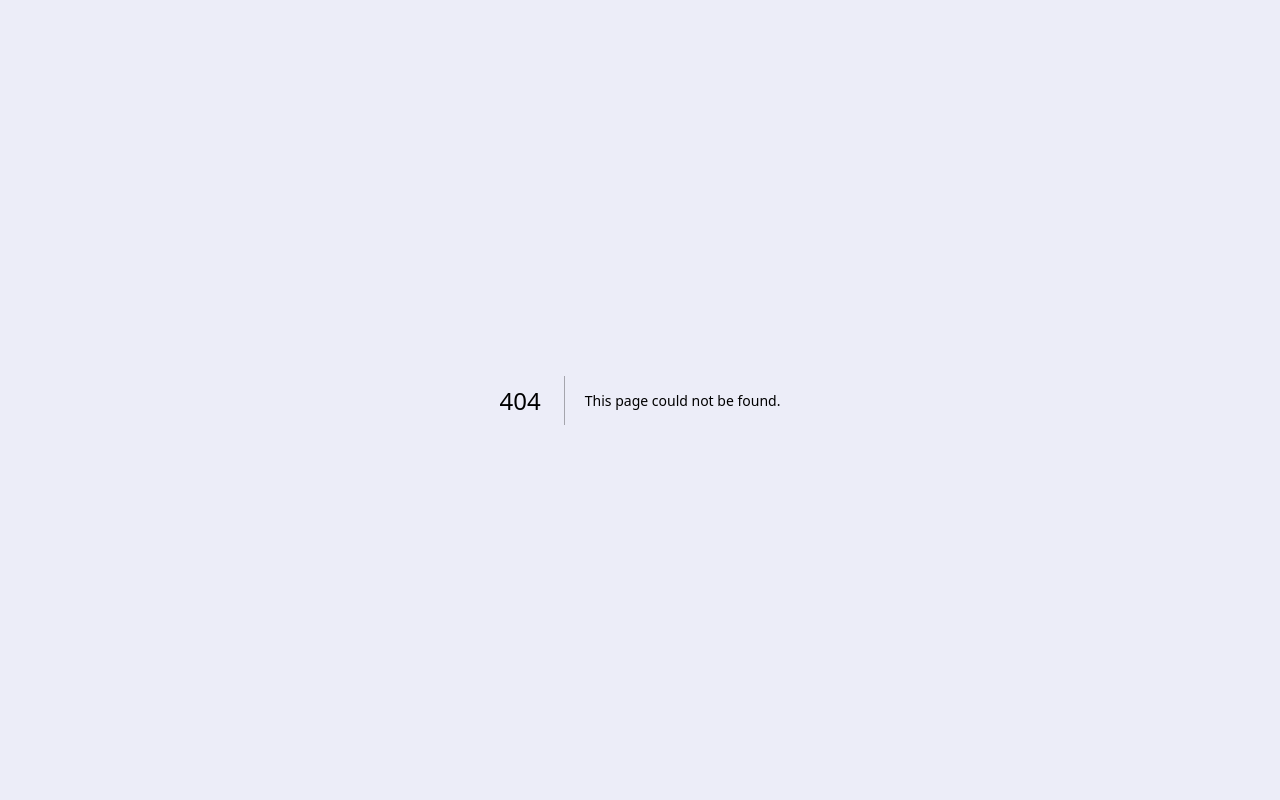
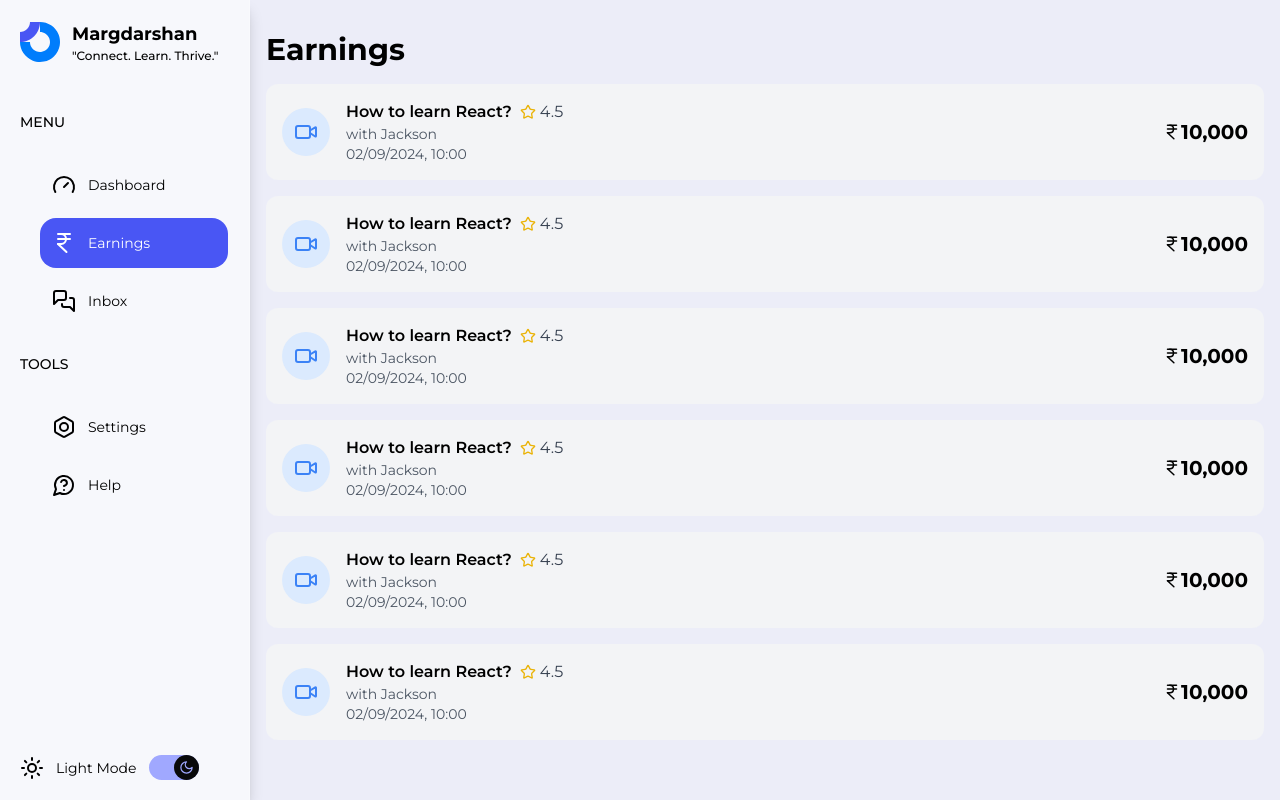
Before and after one commit to SahilSuman1011/margdarshan-life, a Next.js app: page /mentor/earnings in a window 1280 px wide. Before the commit this address had no page. Built offline with nearby package versions, Linux system fonts and the light colour scheme.

Commit message:
Add earnings page

```diff
--- a/src/app/(mentor-routes)/(sidebar_routes)/mentor/dashboard/components/mentor_greetings.jsx
+++ b/src/app/(mentor-routes)/(sidebar_routes)/mentor/dashboard/components/mentor_greetings.jsx
@@ -1,12 +1,15 @@
 "use client"
 
-import { Avatar } from "@mui/material"
+import { Avatar, Rating } from "@mui/material"
 import { Bell, Search } from "lucide-react"
 
-export default function MentorGreetings() {
+export default function MentorGreetings({ rating }) {
   return (
     <div className="flex items-center w-full justify-between">
-      <h1 className="text-3xl font-bold">Welcome Back Mentor!</h1>
+      <div className="flex items-center gap-4">
+        <h1 className="text-3xl font-bold">Welcome Back Mentor!</h1>
+        <Rating value={rating} readOnly precision={0.5} />
+      </div>
       <div className="flex items-center gap-3">
         <div className="bg-white rounded-full p-2 h-[40px] flex items-center justify-center w-[40px]">
           <Search size={20} />
--- a/src/app/(mentor-routes)/(sidebar_routes)/mentor/dashboard/page.jsx
+++ b/src/app/(mentor-routes)/(sidebar_routes)/mentor/dashboard/page.jsx
@@ -36,7 +36,7 @@ export default function Home() {
 
   return (
     <div className="px-4 py-8 flex flex-col h-full gap-4">
-      <MentorGreetings />
+      <MentorGreetings rating={4.5} />
       <div className="flex flex-row gap-8 h-full justify-between">
         <div className="flex flex-col gap-4">
           <div className="flex flex-row gap-4">
--- /dev/null
+++ b/src/app/(mentor-routes)/(sidebar_routes)/mentor/earnings/page.jsx
@@ -0,0 +1,82 @@
+import SingleEarning from "./single_earning"
+
+export default function Earnings() {
+  const earningsData = [
+    {
+      type: "video",
+      studentName: "Jackson",
+      sessionTitle: "How to learn React?",
+      date: "02/09/2024",
+      time: "10:00",
+      rating: 4.5,
+      amount: "10,000",
+    },
+    {
+      type: "video",
+      studentName: "Jackson",
+      sessionTitle: "How to learn React?",
+      date: "02/09/2024",
+      time: "10:00",
+      rating: 4.5,
+      amount: "10,000",
+    },
+    {
+      type: "video",
+      studentName: "Jackson",
+      sessionTitle: "How to learn React?",
+      date: "02/09/2024",
+      time: "10:00",
+      rating: 4.5,
+      amount: "10,000",
+    },
+    {
+      type: "video",
+      studentName: "Jackson",
+      sessionTitle: "How to learn React?",
+      date: "02/09/2024",
+      time: "10:00",
+      rating: 4.5,
+      amount: "10,000",
+    },
+    {
+      type: "video",
+      studentName: "Jackson",
+      sessionTitle: "How to learn React?",
+      date: "02/09/2024",
+      time: "10:00",
+      rating: 4.5,
+      amount: "10,000",
+    },
+    {
+      type: "video",
+      studentName: "Jackson",
+      sessionTitle: "How to learn React?",
+      date: "02/09/2024",
+      time: "10:00",
+      rating: 4.5,
+      amount: "10,000",
+    },
+
+    // Add more earnings data objects here
+  ]
+
+  return (
+    <div className="px-4 py-8 flex flex-col h-full gap-4">
+      <h1 className="text-3xl font-bold">Earnings</h1>
+      <div className="flex flex-col w-full h-full overflow-y-auto">
+        {earningsData.map((earning, index) => (
+          <SingleEarning
+            key={index}
+            type={earning.type}
+            studentName={earning.studentName}
+            sessionTitle={earning.sessionTitle}
+            date={earning.date}
+            time={earning.time}
+            rating={earning.rating}
+            amount={earning.amount}
+          />
+        ))}
+      </div>
+    </div>
+  )
+}
--- /dev/null
+++ b/src/app/(mentor-routes)/(sidebar_routes)/mentor/earnings/single_earning.jsx
@@ -0,0 +1,48 @@
+import { Video, MessageCircle, Star, IndianRupee } from "lucide-react"
+
+const SingleEarning = ({
+  type,
+  studentName,
+  sessionTitle,
+  date,
+  time,
+  rating,
+  amount,
+}) => {
+  return (
+    <div className="flex items-center justify-between p-4 bg-gray-100 rounded-xl mb-4">
+      <div className="flex items-center gap-4">
+        <div
+          className={`p-3 rounded-full ${
+            type === "video" ? "bg-blue-100" : "bg-green-100"
+          }`}
+        >
+          {type === "video" ? (
+            <Video className="text-blue-500" size={24} />
+          ) : (
+            <MessageCircle className="text-green-500" size={24} />
+          )}
+        </div>
+        <div>
+          <div className="flex items-center gap-2">
+            <h3 className="font-semibold">{sessionTitle}</h3>
+            <div className="flex items-center">
+              <Star className="text-yellow-500" size={16} />
+              <span className="ml-1 text-gray-700">{rating}</span>
+            </div>
+          </div>
+          <p className="text-sm text-gray-600">with {studentName}</p>
+          <p className="text-sm text-gray-600">
+            {date}, {time}
+          </p>
+        </div>
+      </div>
+      <div className="flex items-center">
+        <IndianRupee size={18} />
+        <p className="text-black text-xl font-bold">{amount}</p>
+      </div>
+    </div>
+  )
+}
+
+export default SingleEarning
--- /dev/null
+++ b/src/app/(mentor-routes)/(sidebar_routes)/mentor/inbox/page.jsx
@@ -0,0 +1,3 @@
+export default function page() {
+  return <div>page</div>
+}
--- a/src/app/(navbar-routes)/sessions/SessionDetailsDialog.jsx
+++ b/src/app/(navbar-routes)/sessions/SessionDetailsDialog.jsx
@@ -102,7 +102,12 @@ export default function SessionDetailsDialog({
               />
             ) : (
               <>
-                <Rating name="session-rating" value={rating} readOnly />
+                <Rating
+                  name="session-rating"
+                  value={rating}
+                  readOnly
+                  precision={0.5}
+                />
                 <button onClick={handleEditClick} className="ml-2">
                   <Pencil size={16} />
                 </button>
--- a/src/components/shared/mentor_sidebar.jsx
+++ b/src/components/shared/mentor_sidebar.jsx
@@ -5,6 +5,7 @@ import {
   Bolt,
   Gauge,
   House,
+  IndianRupee,
   MessageCircleQuestion,
   MessagesSquare,
   Sun,
@@ -68,45 +69,35 @@ export default function MentorSidebar() {
             </Link>
 
             <Link
-              href="/mentors"
+              href="/mentor/earnings"
               className={
-                pathname.startsWith("/mentors")
+                pathname === "/mentor/earnings"
                   ? `${selectedIconColor} bg-[#4956F4] flex w-[50px] lg:w-[90%] rounded-full h-[50px] lg:p-3 lg:rounded-2xl items-center gap-3 justify-center lg:justify-normal`
                   : "flex w-[90%] h-[50px] lg:p-3 rounded-2xl items-center gap-3 justify-center lg:justify-normal"
               }
             >
-              <WandSparkles
+              <IndianRupee
                 color={
-                  pathname.startsWith("/mentors")
+                  pathname === "/mentor/earnings"
                     ? selectedIconColor
                     : iconColor
                 }
               />
-              <span className="hidden lg:inline">Mentors</span>
+              <span className="hidden lg:inline">Earnings</span>
             </Link>
+
             <Link
-              href="/sessions"
+              href="/mentor/inbox"
               className={
-                pathname === "/sessions"
-                  ? `${selectedIconColor} bg-[#4956F4] flex w-[50px] lg:w-[90%] rounded-full h-[50px] lg:p-3 lg:rounded-2xl items-center gap-3 justify-center lg:justify-normal`
-                  : "flex w-[90%] h-[50px] lg:p-3 rounded-2xl items-center gap-3 justify-center lg:justify-normal"
-              }
-            >
-              <Video
-                color={pathname === "/sessions" ? selectedIconColor : iconColor}
-              />
-              <span className="hidden lg:inline">Sessions</span>
-            </Link>
-            <Link
-              href="/inbox"
-              className={
-                pathname === "/inbox"
+                pathname === "/mentor/inbox"
                   ? `${selectedIconColor} bg-[#4956F4] flex w-[50px] lg:w-[90%] rounded-full h-[50px] lg:p-3 lg:rounded-2xl items-center gap-3 justify-center lg:justify-normal`
                   : "flex w-[90%] h-[50px] lg:p-3 rounded-2xl items-center gap-3 justify-center lg:justify-normal"
               }
             >
               <MessagesSquare
-                color={pathname === "/inbox" ? selectedIconColor : iconColor}
+                color={
+                  pathname === "/mentor/inbox" ? selectedIconColor : iconColor
+                }
               />
               <span className="hidden lg:inline">Inbox</span>
             </Link>
```
